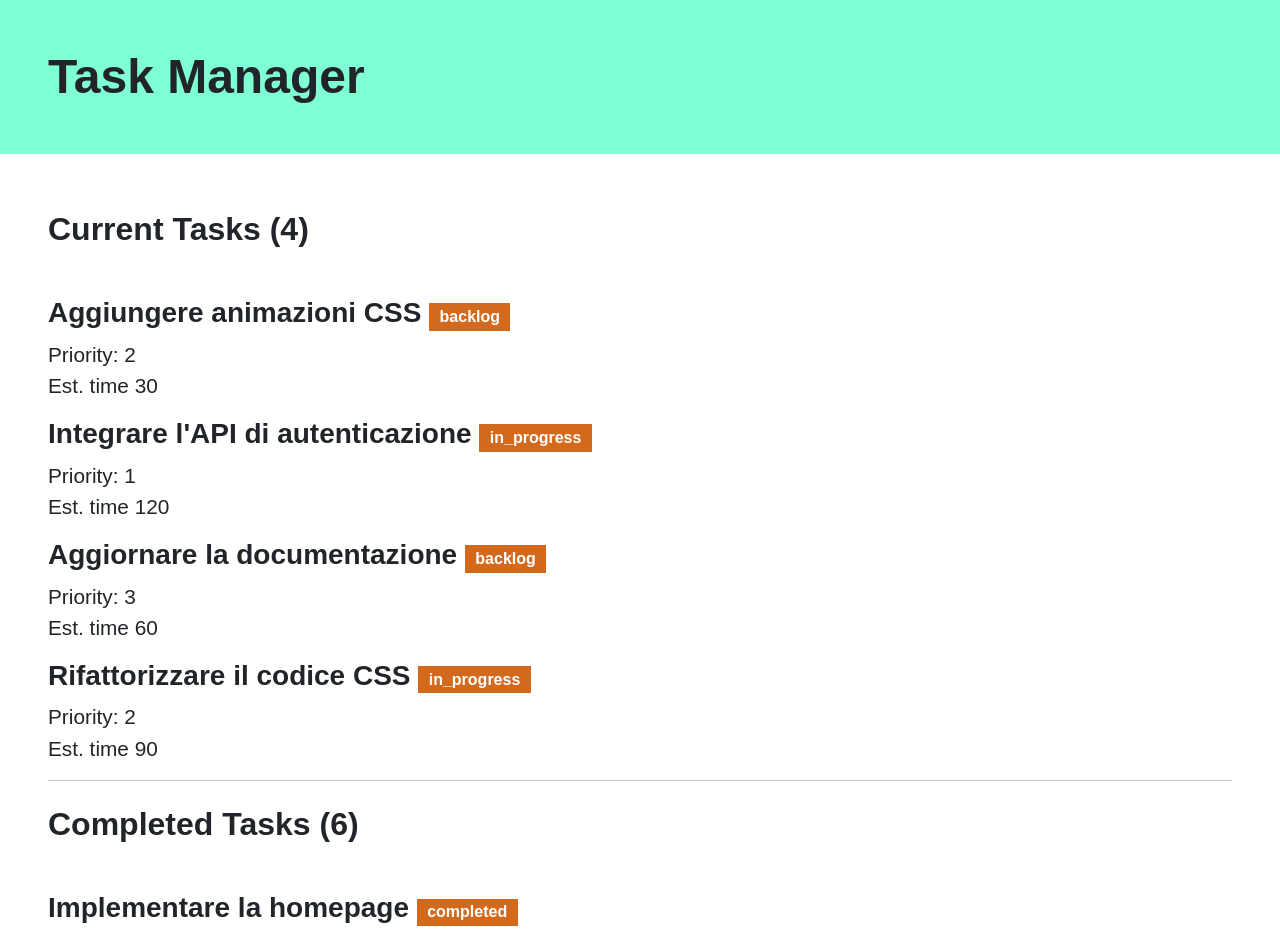
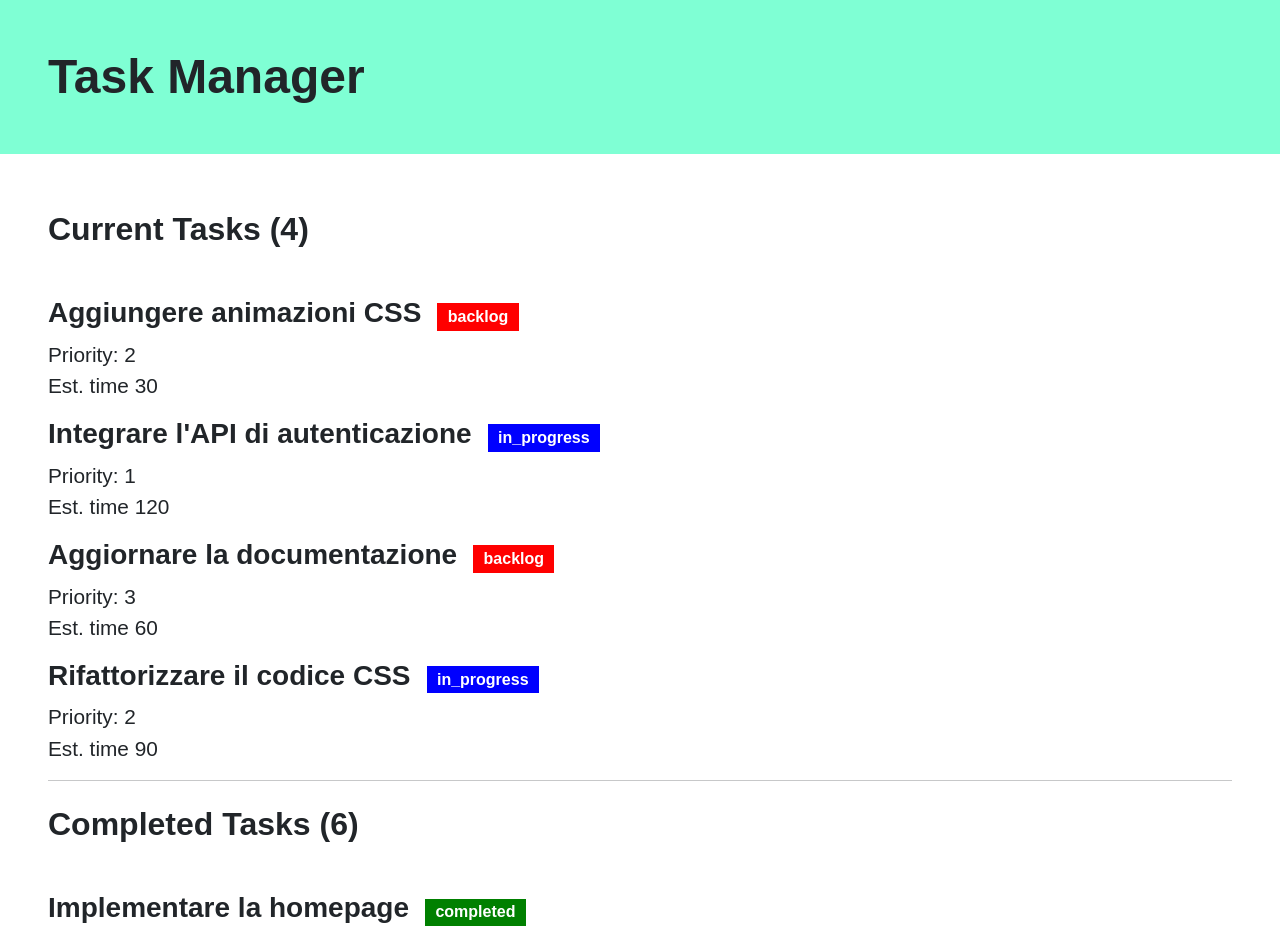
Before and after one commit to AndreaBeltramin/react-task-list, a React (Vite) app: page / in a window 1280 px wide. Shown: the top 940 px of the page. Built offline with nearby package versions, Linux system fonts and the light colour scheme.

Commit message:
bonus colori diversi + fix

```diff
--- a/src/App.css
+++ b/src/App.css
@@ -30,4 +30,15 @@ li {
 	background-color: rgb(211, 105, 29);
 	font-size: 1rem;
 	border-radius: 0%;
+	margin-left: 1rem;
 }
+
+.badge-sucess {
+	background-color: green;
+}
+.badge-danger {
+	background-color: red;
+}
+.badge-info {
+	background-color: blue;
+}
--- a/src/App.jsx
+++ b/src/App.jsx
@@ -3,6 +3,12 @@ import { tasks } from "./data/tasks";
 import "./App.css";
 
 function App() {
+	function getColorBadgeClassNameFromState(state) {
+		if (state === "completed") return "badge-sucess";
+		if (state === "backlog") return "badge-danger";
+		if (state === "in_progress") return "badge-info";
+		return "";
+	}
 	//LISTA DI TASK DA COMPLETARE
 	const filterCurrentTasks = () => {
 		return tasks.filter(
@@ -14,7 +20,12 @@ function App() {
 		return currentTasksList.map((task) => (
 			<li key={task.id} className="mb-3">
 				<h3>
-					{task.title} <span className="badge">{task.state}</span>{" "}
+					{task.title}
+					<span
+						className={"badge " + getColorBadgeClassNameFromState(task.state)}
+					>
+						{task.state}
+					</span>
 				</h3>
 				<ul>
 					<li>Priority: {task.priority}</li>
@@ -33,7 +44,12 @@ function App() {
 		return completedTasksList.map((task) => (
 			<li key={task.id} className="mb-3">
 				<h3>
-					{task.title} <span className="badge">{task.state}</span>{" "}
+					{task.title}
+					<span
+						className={"badge " + getColorBadgeClassNameFromState(task.state)}
+					>
+						{task.state}
+					</span>
 				</h3>
 				<ul>
 					<li>Priority: {task.priority}</li>
@@ -49,10 +65,12 @@ function App() {
 			</header>
 			<main>
 				<div className="p-5">
-					<h2 className="mb-5">Current Tasks (4)</h2>
+					<h2 className="mb-5">Current Tasks ({currentTasksList.length})</h2>
 					<ul>{uncompletedTasksList()}</ul>
 					<hr />
-					<h2 className="mt-4 mb-5">Completed Tasks (6)</h2>
+					<h2 className="mt-4 mb-5">
+						Completed Tasks ({completedTasksList.length})
+					</h2>
 					<ul>{tasksCompletedList()}</ul>
 				</div>
 			</main>
```
